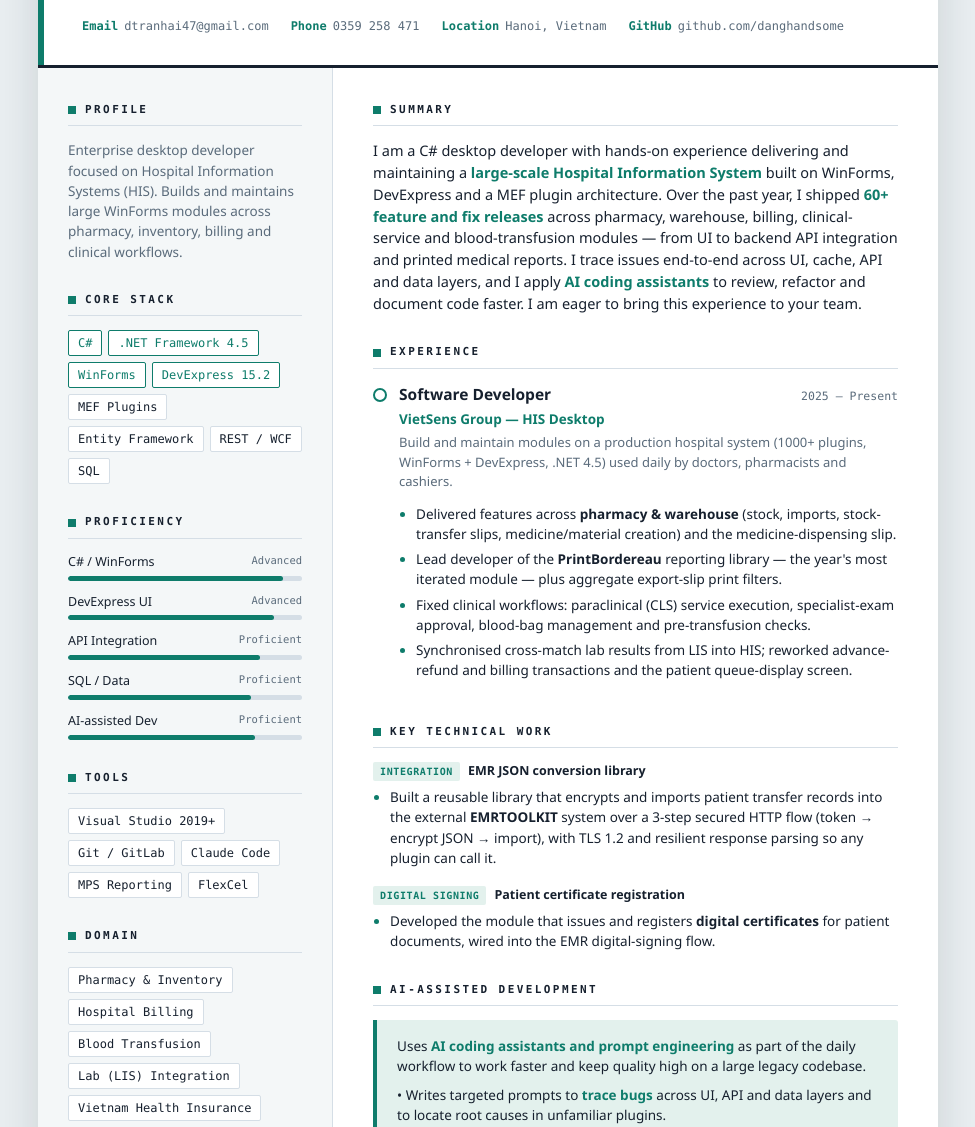
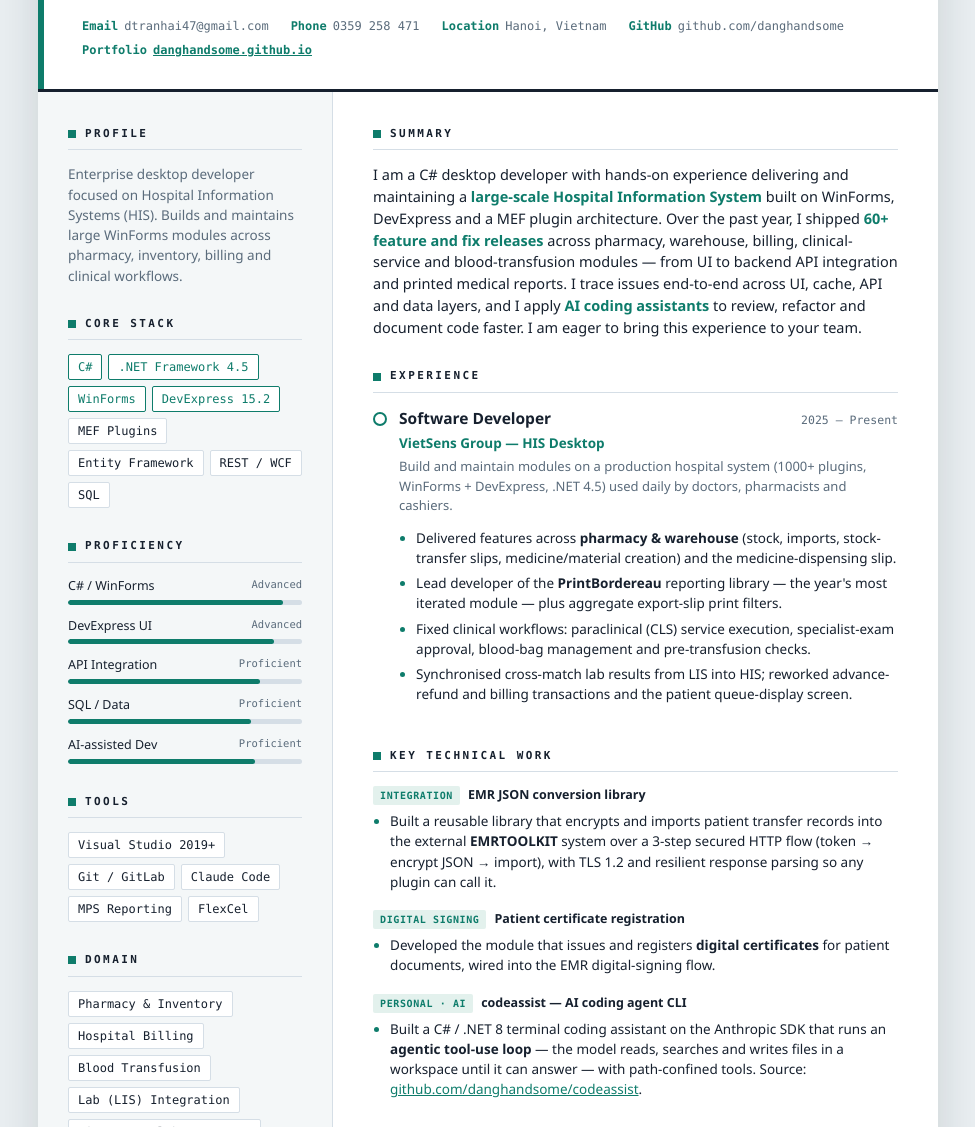
Before and after one commit to danghandsome/danghandsome.github.io, a plain HTML site: page cv.html in a window 1280 px wide. Shown: the part 170-1297 px from the top of the page, without its empty margins (152-1127 px from the left). Drawn offline with Linux system fonts and the light colour scheme.

Commit message:
CV: add portfolio link + codeassist agent project

```diff
--- a/cv.html
+++ b/cv.html
@@ -246,6 +246,7 @@
       <span><b>Phone</b>0359 258 471</span>
       <span><b>Location</b>Hanoi, Vietnam</span>
       <span><b>GitHub</b>github.com/danghandsome</span>
+      <span><b>Portfolio</b><a href="https://danghandsome.github.io" style="color:var(--accent);font-weight:700;">danghandsome.github.io</a></span>
     </div>
   </header>
 
@@ -376,6 +377,13 @@
             <li>Developed the module that issues and registers <b>digital certificates</b> for patient documents, wired into the EMR digital-signing flow.</li>
           </ul>
         </div>
+
+        <div class="work">
+          <p class="work-h"><span class="tag">Personal &middot; AI</span> codeassist &mdash; AI coding agent CLI</p>
+          <ul class="pts">
+            <li>Built a C# / .NET 8 terminal coding assistant on the Anthropic SDK that runs an <b>agentic tool-use loop</b> &mdash; the model reads, searches and writes files in a workspace until it can answer &mdash; with path-confined tools. Source: <a href="https://github.com/danghandsome/codeassist" style="color:var(--accent);">github.com/danghandsome/codeassist</a>.</li>
+          </ul>
+        </div>
       </section>
 
       <section class="block">
```
